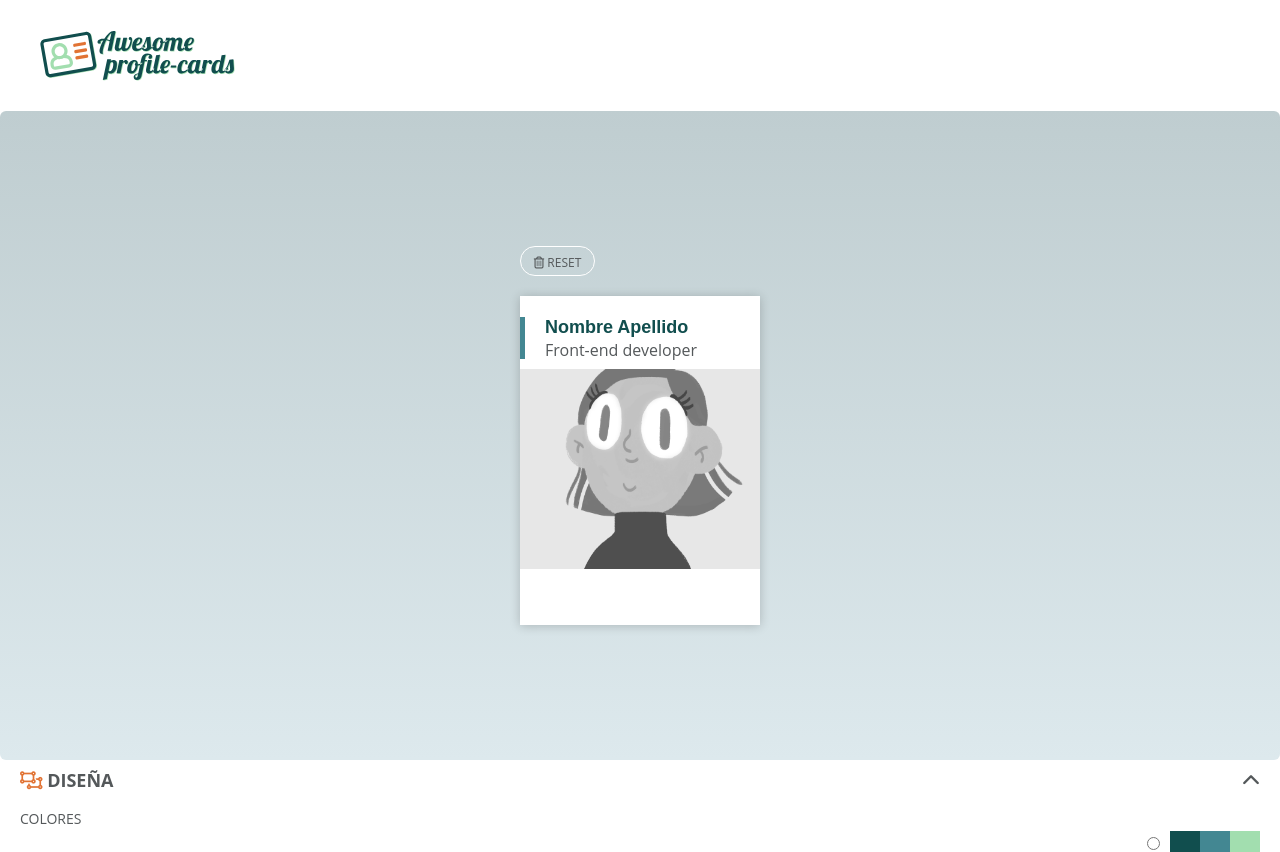
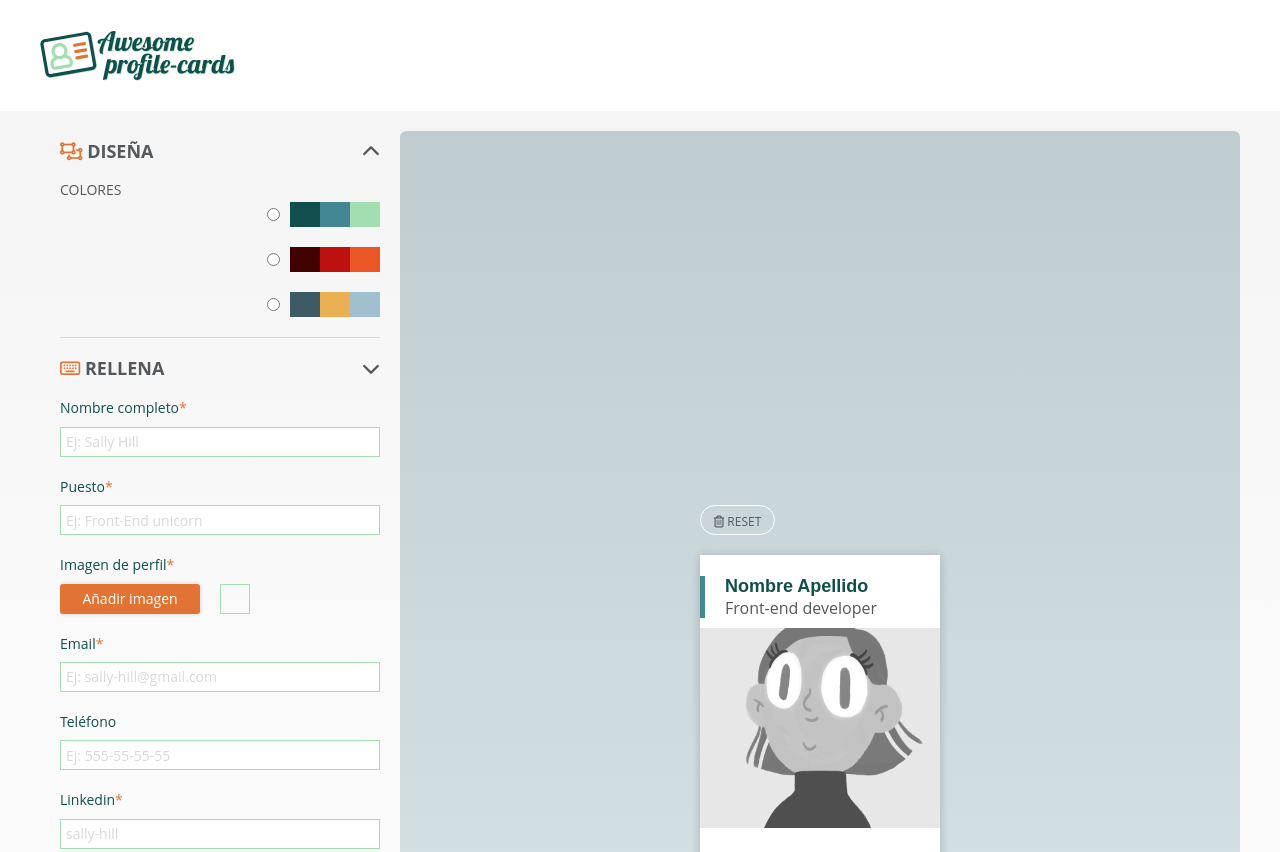
Before and after one commit to Adalab/project-promo-h-module-3-team-2-afternoon, a React (Create React App) app: page / in a window 1280 px wide. Shown: the top 852 px of the page. Built offline with nearby package versions, Linux system fonts and the light colour scheme.

Commit message:
fix errors and mediaquerys

```diff
--- a/src/App.js
+++ b/src/App.js
@@ -10,8 +10,10 @@ class App extends React.Component {
     return (
       <div>
         <Header />
+        <main className="main__card">
         <CardPreview />
         <Form />
+        </main>
         <Footer />
       </div>
 
```
